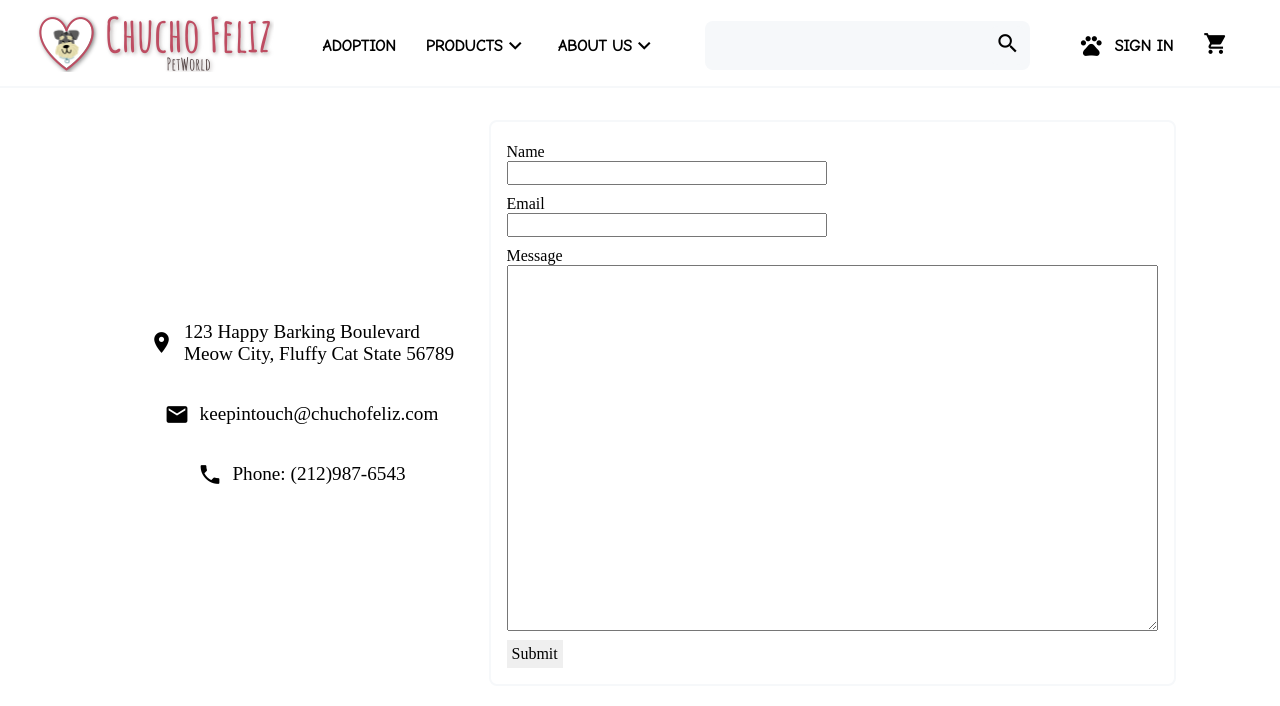
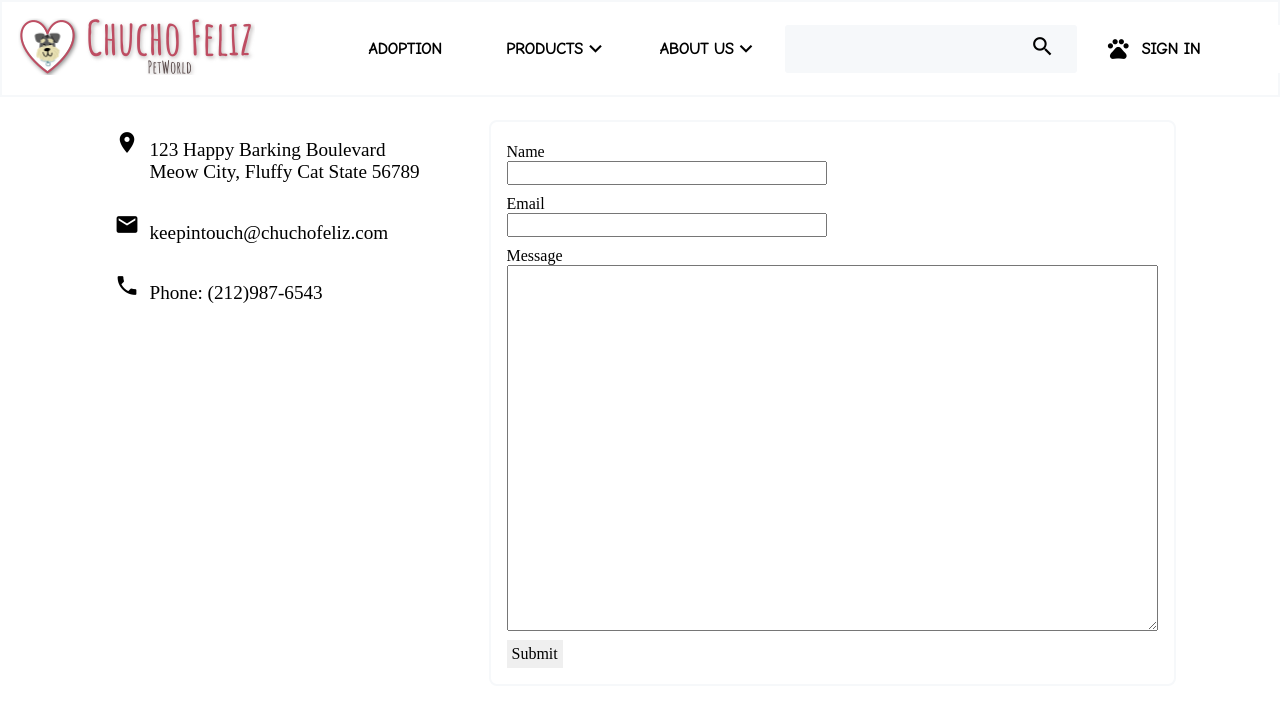
Before and after one commit to carocodingk/petshopwebsite, a React (Create React App) app: page /petshopwebsite/Keepintouch in a window 1280 px wide. Shown: the top 706 px of the page. Built offline with nearby package versions, Linux system fonts and the light colour scheme.

Commit message:
Added responsive behavior for navigation bar. It transforms into a hamburger icon when window is smaller

```diff
--- a/src/App.css
+++ b/src/App.css
@@ -1,6 +1,12 @@
 * {
   box-sizing: border-box;
   font-family: 'Times New Roman', Times, serif;
+  max-width: 100vw;
+  /* background-color: pink; */
+}
+
+#mainApp {
+  background-color: pink;
 }
 
 .App {
--- a/src/App.js
+++ b/src/App.js
@@ -26,6 +26,7 @@
   });
 
   return (
+    // <div>
       <Router>
         <Navigation mainLogo={mainLogo} />
         <Routes>
@@ -55,6 +56,7 @@
           <Route path='/petshopwebsite/Blog/:postID' element={<Blogpreview />} />
         </Routes>
       </Router>
+    // </div>
   );
 }
 
--- a/src/Navigation.css
+++ b/src/Navigation.css
@@ -1,79 +1,111 @@
-.rowContainer {
+#navigation {
   display: flex;
+  justify-content: space-between;
   align-items: center;
-}
-
-#navBar {
+  border: 2px solid #f6f8fa;
   position: fixed;
   top: 0;
   z-index: 20;
-  justify-content: space-around;
-
   width: 100vw;
-  padding: 15px 20px 10px;
-  border-bottom: 2px solid #f6f8fa;
-
   background-color: white;
+  padding: 1em;
 }
 
-button:hover {
-  color: #BE4D62;
+a {
+  text-decoration: none;
 }
 
-.navBarButton {
-  padding: 15px;
-  border-radius: 8px;
-
-  background-color: white;
+#menuExpanded {
+  display: flex;
+  justify-content: space-between;
+  align-items: center;
+  /* border: 1px solid red; */
+  width: 75%;
 }
 
-.navBarButton:hover,
-#selectedButton {
+.menu {
+  display: flex;
+  justify-content: space-between;
+  /* border: 1px solid green; */
+  width: 100%;
+}
+
+.menuSub {
+  display: flex;
+  /* justify-content: flex-end; */
+}
+
+.navigationButton {
+  display: flex;
+  justify-content: center;
+  align-items: center;
+  height: 3em;
+  width: 120px;
+  /* text-align: center; */
+  /* padding: 0.5em; */
+  border: none;
+  margin: 0 1em;
+  background-color: white;
+  border-radius: 8px;
+  font-family: 'Comic Neue';
+  font-size: 16px;
+  font-weight: bold;
+
+}
+
+.navigationButton:hover{
+  color: #BE4D62;
   background-color: #f6f8fa;
 }
 
-.navBarButton,
-#searchBarInput {
-  font-family: 'Comic Neue';
-  font-size: 16px;
-  font-weight: bold;
+#searchBar {
+  /* border: 1px solid black; */
+  padding: 0.5em 1em;
+  border-radius: 3px;
+  background-color: #f6f8fa;
+}
+
+#searchBar input {
+  width: 220px;
+  background-color: #f6f8fa;
+  border: none;
+  /* padding-right: 0.3em; */
+}
+
+.singleIcon {
+  background-color: #f6f8fa;
+  border: none;
+  margin-left: 3px;
+}
+
+.singleIcon:hover {
+  color: #f6f8fa;
 }
 
 #upArrow {
   transform: rotate(180deg);
 }
 
-#noArrowButton {
-  min-height: 58px;
-}
-
-#searchIcon ,
-#searchBar {
-  padding: 5px;
-  border-radius: 8px;
-}
-
-#searchBarInput {
-  min-width: 280px;
-  min-height: 30px;
-}
-
-.greyElem {
-  background-color: #f6f8fa;
-}
-
-.noBorder {
-  border: none;
-}
-
 .material-icons {
   font-size: 25px;
 }
 
-a {
-  text-decoration: none;
+#selectedButton {
+  background-color: #f6f8fa;
 }
 
-#searchBarInput {
-  font-size: 16px;
+@media screen and (max-width: 1170px) {
+  #menuExpanded {
+    justify-content: flex-end;
+  }
+
+  .menu {
+    display: none;
+  }
 }
+
+@media screen and (min-width: 1170px) {
+  #menuIcon {
+    display: none;
+  }
+}
--- a/src/Navigation.js
+++ b/src/Navigation.js
@@ -43,49 +43,56 @@
 		}
 
 		return (
-			<div>
-				<nav id='navBar' className='rowContainer'>
+			<div id='navigation'>
 				<Link to="/petshopwebsite">
 					<img src={mainLogo} alt={"company logo"} />
 				</Link>
-					<div className='rowContainer'>
+				<div id='menuExpanded'>
+					<div className='menu'>
+						<div className='menuSub'>
 							<a href='https://www.google.com'>
-							<button id='noArrowButton' className='navBarButton noBorder'>
+								<button className='navigationButton'>
 									ADOPTION
 								</button>
 							</a>
 							<div>
-							<button id={productButton} className='navBarButton rowContainer noBorder' onClick={()=> this.setState({showMenuProduct: !this.state.showMenuProduct, showMenuAbout: false})}>
-								PRODUCTS <span class="material-icons" id={arrow1}>keyboard_arrow_down</span>
+								<button id={productButton} className='navigationButton' onClick={()=> this.setState({showMenuProduct: !this.state.showMenuProduct, showMenuAbout: false})}>
+									PRODUCTS <span className="material-icons" id={arrow1}>keyboard_arrow_down</span>
 								</button>
 								{modalProduct}
 								{menuProduct}
 							</div>
 							<div>
-							<button id={aboutButton} className='navBarButton rowContainer noBorder' onClick={()=> this.setState({showMenuAbout:!this.state.showMenuAbout, showMenuProduct: false})}>
-								ABOUT US <span class="material-icons" id={arrow2}>keyboard_arrow_down</span>
+								<button id={aboutButton} className='navigationButton' onClick={()=> this.setState({showMenuAbout:!this.state.showMenuAbout, showMenuProduct: false})}>
+									ABOUT US <span className="material-icons" id={arrow2}>keyboard_arrow_down</span>
 								</button>
 								{modalAbout}
 								{menuAbout}
 							</div>
 						</div>
-					<form className='rowContainer greyElem' id='searchBar'>
-						<input id='searchBarInput' className='greyElem noBorder' type={"text"}></input>
-						<button id='searchIcon' className='greyElem  noBorder'><span class="material-icons">search</span></button>
+						<form className='menuSub' id='searchBar'>
+							<input type={"text"}></input>
+							<button className='singleIcon'><span class="material-icons">search</span></button>
 						</form>
-					<div className='rowContainer'>
+						<div className='menuSub'>
 							<Link to="/petshopwebsite/Signin">
-							<button  className='navBarButton rowContainer noBorder'>
+								<button  className='navigationButton'>
 									<span className="material-icons">pets</span> &nbsp; SIGN IN
 								</button>
 							</Link>
 							<Link to="/petshopwebsite/Shoppingcart">
-							<button className='navBarButton noBorder'>
+								<button className='navigationButton'>
 									<span className="material-icons">shopping_cart</span>
 								</button>
 							</Link>
 						</div>
-				</nav>
+					</div>
+					<div>
+						<button id='menuIcon' className='singleIcon'onClick={()=>console.log('here')}>
+							<span className="material-icons">menu</span>
+						</button>
+					</div>
+				</div>
 			</div>
 		);
 	}
```
Lines whose indentation alone changed are shown as unchanged.
